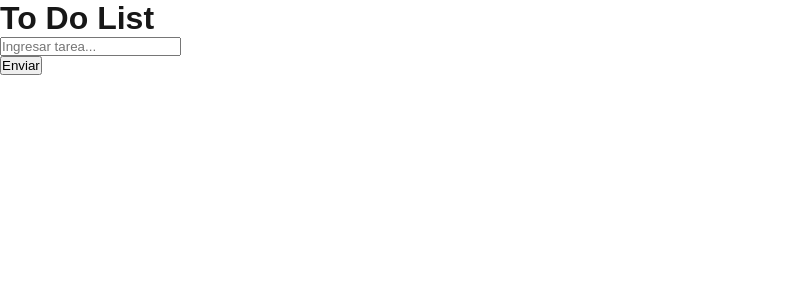
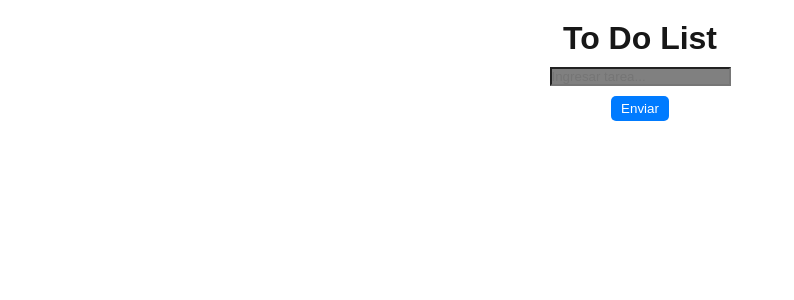
Before and after one commit to well1791/next-todo-app, a Next.js app: page / in a window 1280 px wide. Shown: the top 300 px of the page, without its empty margins (0-794 px from the left). Built offline with nearby package versions, Linux system fonts and the light colour scheme.

Commit message:
add styles! (#3)

```diff
--- a/src/app/page.module.css
+++ b/src/app/page.module.css
@@ -166,3 +166,14 @@ a.secondary {
     filter: invert();
   }
 }
+
+.todo-list {
+  display: flex;
+  flex-direction: column;
+  align-items: center;
+  margin-top: 20px;
+}
+
+.todo-list-inputText {
+  margin: 10px 0;
+}
--- a/src/app/page.tsx
+++ b/src/app/page.tsx
@@ -5,18 +5,17 @@ import styles from "./page.module.css";
 import InputText from "~/ui/InputText";
 import BtnAdd from "~/ui/BtnAdd";
 
-
 export default function Home() {
   return (
-    <div>
+    <div className={styles["todo-list"]}>
       <h1>To Do List</h1>
-      <div>
+      <div className={styles["todo-list-inputText"]}>
         <InputText onChange={(text) => {
           console.log(text);
         }}/>
       </div>
       <div>
-        <BtnAdd className="btn-class">Enviar</BtnAdd>
+        <BtnAdd>Enviar</BtnAdd>
       </div>
     </div>
   );
--- /dev/null
+++ b/src/ui/BtnAdd/BtnAdd.component.tsx
@@ -0,0 +1,15 @@
+import style from "./BtnAdd.module.css";
+
+type BtnAddProps = React.PropsWithChildren<{
+  className?: string;
+}>;
+
+function BtnAdd({ children, className }: BtnAddProps) {
+  return (
+    <button type="button" className={`${style.container} ${className}`}>
+      {children}
+    </button>
+  )
+}
+
+export default BtnAdd
--- /dev/null
+++ b/src/ui/BtnAdd/BtnAdd.module.css
@@ -0,0 +1,7 @@
+.container {
+    background-color: #007BFF ;
+    color: white;
+    border: none;
+    border-radius: 5px;
+    padding: 5px 10px;
+}
--- a/src/ui/BtnAdd/component.tsx
+++ /dev/null
@@ -1,11 +0,0 @@
-type BtnAddProps = React.PropsWithChildren<{
-  className: string;
-}>;
-
-function BtnAdd( {children, className }: BtnAddProps) {
-  return (
-    <button type="button" className={className}>{children}</button>
-  )
-}
-
-export default BtnAdd
--- a/src/ui/BtnAdd/index.ts
+++ b/src/ui/BtnAdd/index.ts
@@ -1 +1 @@
-export { default } from './component'
+export { default } from './BtnAdd.component'
--- a/src/ui/InputText/component.tsx
+++ b/src/ui/InputText/InputText.component.tsx
@@ -1,3 +1,5 @@
+import style from "./InputText.module.css";
+
 type InputTextProps = {
   onChange: (text: string) => void;
 };
@@ -8,6 +10,7 @@ function InputText({ onChange}: InputTextProps) {
       type="text"
       placeholder="Ingresar tarea..."
       onChange={(event) => onChange(event.target.value)}
+      className={style.container}
     />
   )
 }
--- /dev/null
+++ b/src/ui/InputText/InputText.module.css
@@ -0,0 +1,3 @@
+.container {
+    background-color: gray;
+}
--- a/src/ui/InputText/index.ts
+++ b/src/ui/InputText/index.ts
@@ -1 +1 @@
-export { default } from './component'
+export { default } from './InputText.component'
```
